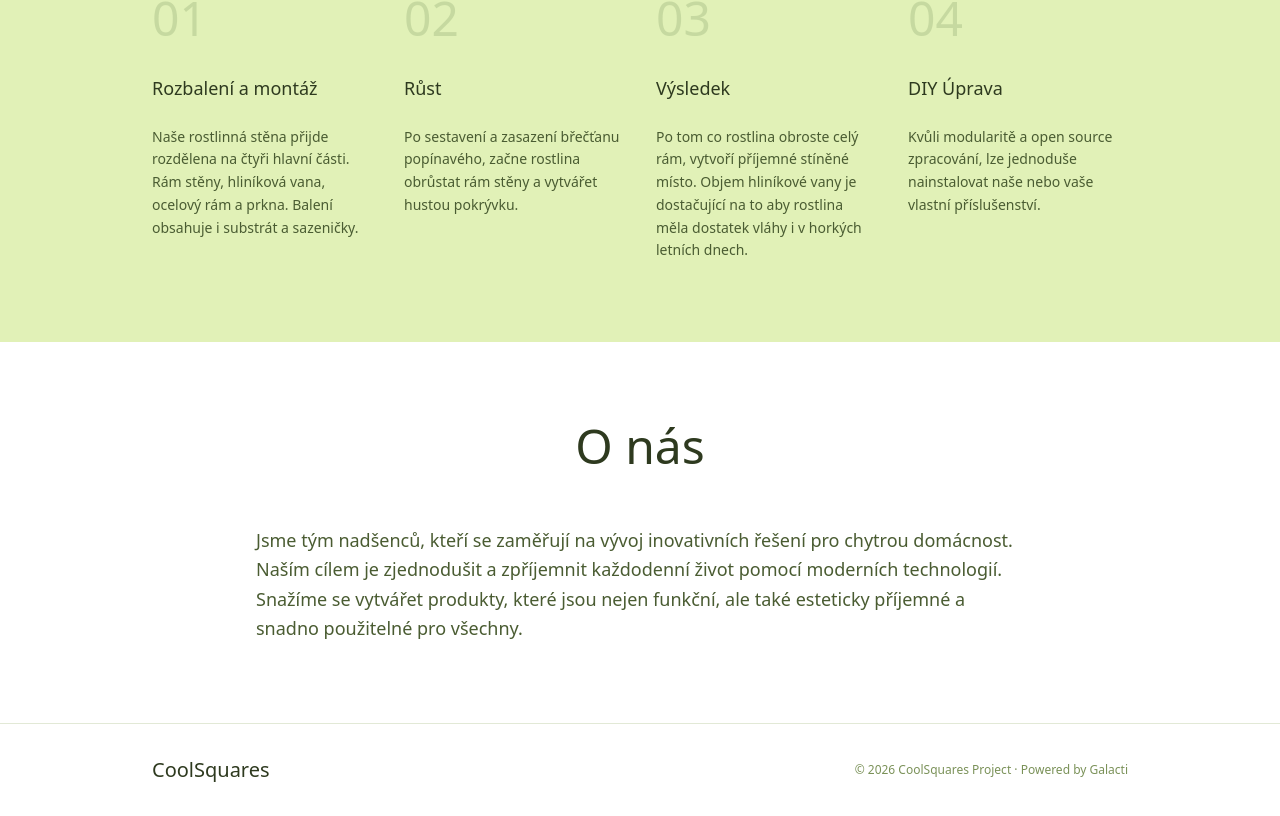
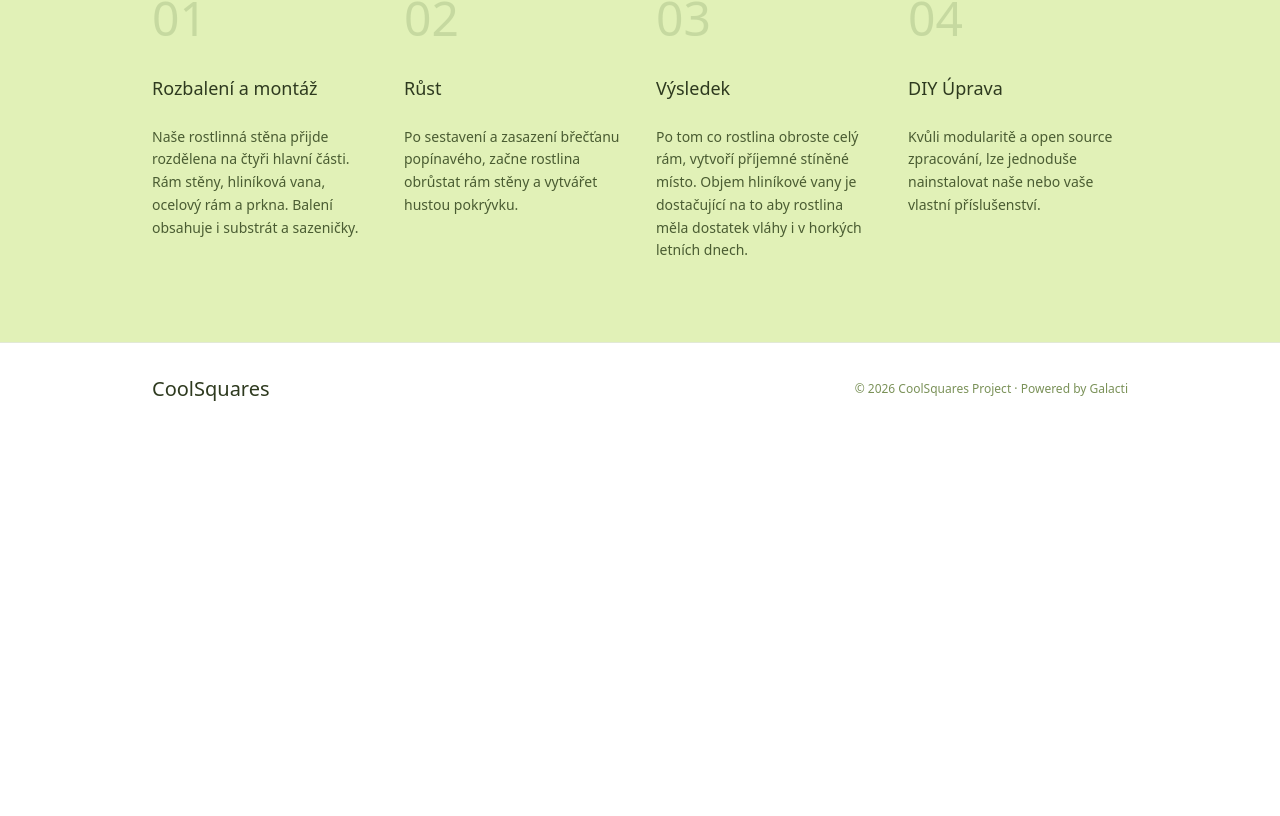
Before and after one commit to Galacti-Official/Cool-Squares, a Next.js app: page / in a window 1280 px wide. Shown: the part 1361-2177 px from the top of the page. After the commit the page ends 1796 px from the top, so only its background shows below. Built offline with nearby package versions, Linux system fonts and the light colour scheme; no server answers.

Commit message:
chore: remove about

```diff
--- a/app/page.tsx
+++ b/app/page.tsx
@@ -3,7 +3,6 @@ import Hero from "@/components/Hero";
 import Features from "@/components/Features";
 import HowItWorks from "@/components/HowItWorks";
 import Footer from "@/components/Footer";
-import About from "@/components/About";
 
 export default function Home() {
   return (
@@ -13,7 +12,6 @@ export default function Home() {
         <Hero />
         <Features />
         <HowItWorks />
-        <About />
       </main>
       <Footer />
     </>
--- a/components/About.tsx
+++ /dev/null
@@ -1,15 +0,0 @@
-export default function About() {
-    return (
-        <section id="about" className="py-20 snap-start">
-            <div className="max-w-5xl mx-auto px-6">
-                <div className="text-center mb-14">
-                    <h2 className="font-display text-4xl md:text-5xl text-text mb-3">O nás</h2>
-                </div>
-
-                <p className="text-text-mid text-lg leading-relaxed max-w-3xl mx-auto">
-                    Jsme tým nadšenců, kteří se zaměřují na vývoj inovativních řešení pro chytrou domácnost. Naším cílem je zjednodušit a zpříjemnit každodenní život pomocí moderních technologií. Snažíme se vytvářet produkty, které jsou nejen funkční, ale také esteticky příjemné a snadno použitelné pro všechny.
-                </p>
-            </div>
-        </section>
-    );
-}
```
